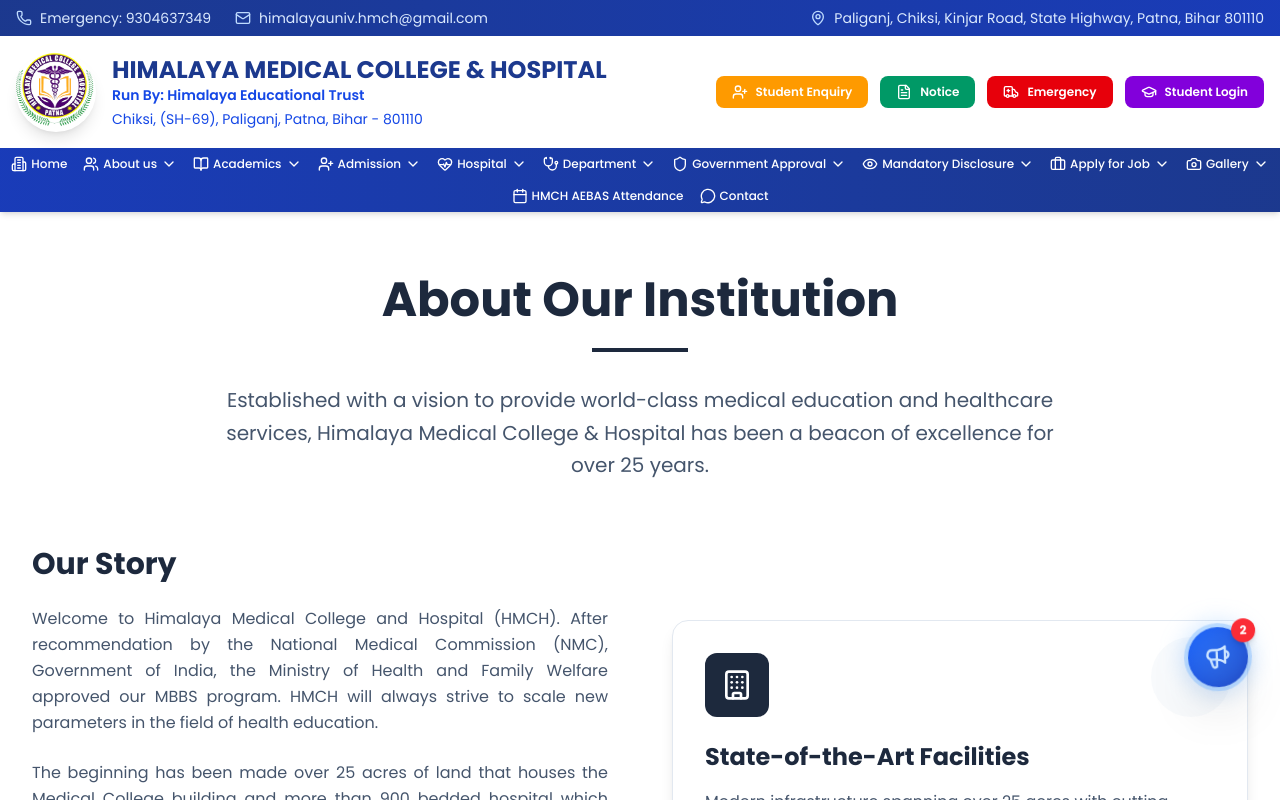
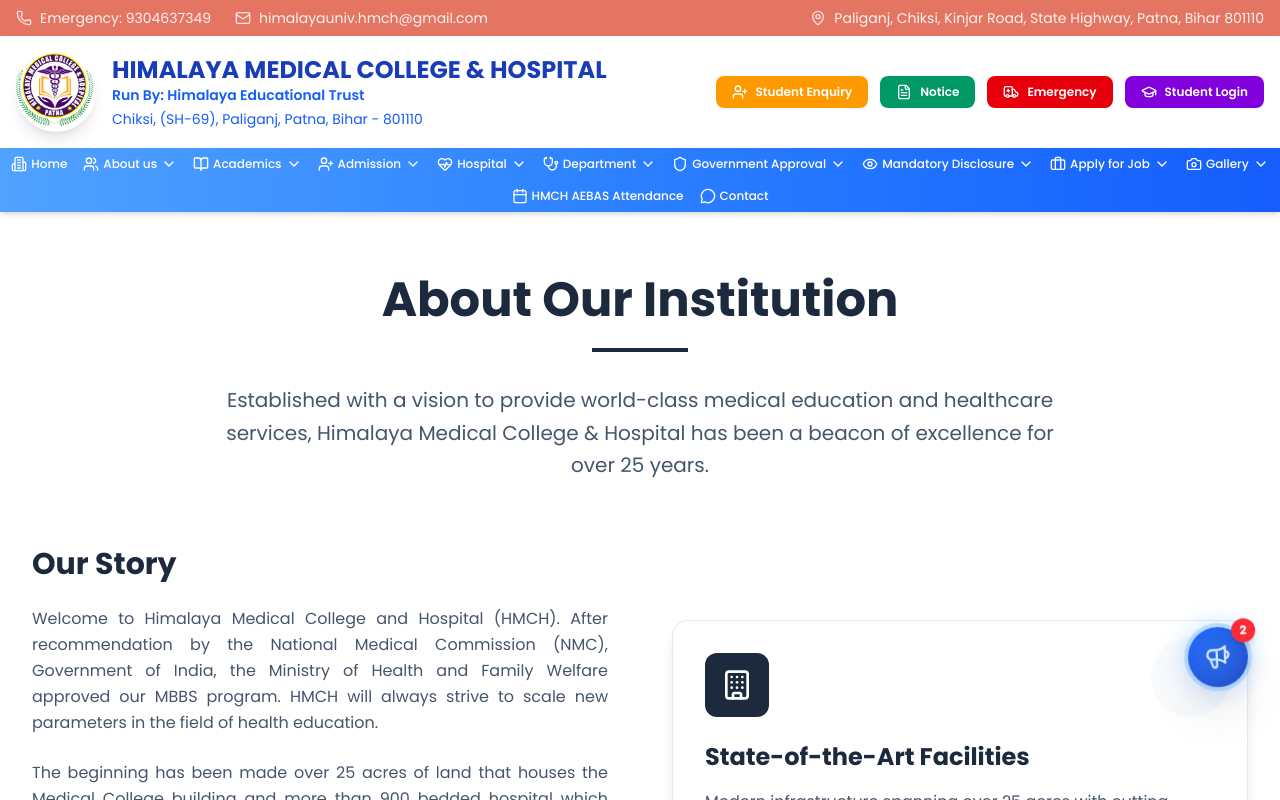
Before and after one commit to prashant0612/hospital-website, a Next.js app: page / in a window 1280 px wide. Shown: the top 800 px of the page. Built offline with nearby package versions, Linux system fonts and the light colour scheme.

Commit message:
initial commit

```diff
--- a/src/app/Component/Header.jsx
+++ b/src/app/Component/Header.jsx
@@ -219,25 +219,28 @@
   return (
     <div className="relative">
       {/* Top Contact Bar */}
-      <div className="bg-gradient-to-r from-blue-900 to-blue-800 text-white py-2 px-4 shadow-sm hidden lg:block">
+      <div className="bg-[#e37562] text-white py-2 px-4 shadow-sm hidden lg:block">
         <div className="max-w-7xl mx-auto flex flex-col md:flex-row justify-between items-center text-sm">
+          {/* Left Section */}
           <div className="flex flex-col md:flex-row items-center space-y-1 md:space-y-0 md:space-x-6">
             <div className="flex items-center space-x-2">
-              <Phone className="w-4 h-4 text-blue-200" />
-              <span className="text-blue-100 text-xs md:text-sm">
+              <Phone className="w-4 h-4 text-white/80" />
+              <span className="text-white/90 text-xs md:text-sm">
                 Emergency: 9304637349
               </span>
             </div>
             <div className="flex items-center space-x-2">
-              <Mail className="w-4 h-4 text-blue-200" />
-              <span className="text-blue-100 text-xs md:text-sm">
+              <Mail className="w-4 h-4 text-white/80" />
+              <span className="text-white/90 text-xs md:text-sm">
                 himalayauniv.hmch@gmail.com
               </span>
             </div>
           </div>
+
+          {/* Right Section */}
           <div className="flex items-center space-x-2 mt-1 md:mt-0">
-            <MapPin className="w-4 h-4 text-blue-200" />
-            <span className="text-blue-100 text-xs md:text-sm">
+            <MapPin className="w-4 h-4 text-white/80" />
+            <span className="text-white/90 text-xs md:text-sm">
               Paliganj, Chiksi, Kinjar Road, State Highway, Patna, Bihar 801110
             </span>
           </div>
@@ -245,7 +248,7 @@
       </div>
 
       {/* Main Header */}
-      <header
+     <header
         className={`bg-white shadow-md transition-all duration-300 ${
           isSticky
             ? "fixed top-0 left-0 right-0 z-40 shadow-xl animate-dropIn"
@@ -257,7 +260,7 @@
             {/* Mobile Menu Button - Left Side */}
             <button
               onClick={toggleMobileMenu}
-              className="lg:hidden p-2 rounded-md text-blue-800 hover:bg-blue-50 transition-colors duration-200"
+              className="lg:hidden p-2 rounded-md text-blue-600 hover:bg-blue-50 transition-colors duration-200"
             >
               {isMobileMenuOpen ? (
                 <X className="w-6 h-6" />
@@ -292,10 +295,10 @@
                 </div>
               </div>
               <div>
-                <h1 className="text-xl lg:text-2xl font-bold text-blue-900 leading-tight">
+                <h1 className="text-xl lg:text-2xl font-bold text-blue-800 leading-tight">
                   HIMALAYA MEDICAL COLLEGE & HOSPITAL
                 </h1>
-                <div className="text-blue-700 text-xs lg:text-sm space-y-1">
+                <div className="text-blue-600 text-xs lg:text-sm space-y-1">
                   <p className="font-semibold">
                     Run By: Himalaya Educational Trust
                   </p>
@@ -321,10 +324,10 @@
 
           {/* Mobile College Info */}
           <div className="lg:hidden mt-1 text-center pb-2">
-            <h1 className="text-base sm:text-lg font-bold text-blue-900 leading-tight">
+            <h1 className="text-base sm:text-lg font-bold text-blue-800 leading-tight">
               HIMALAYA MEDICAL COLLEGE & HOSPITAL
             </h1>
-            <div className="text-blue-700 text-xs mt-1 space-y-1">
+            <div className="text-blue-600 text-xs mt-1 space-y-1">
               <p className="font-semibold">
                 Run By: Himalaya Educational Trust
               </p>
@@ -334,7 +337,7 @@
 
         {/* Navigation Menu */}
         <nav
-          className={`bg-gradient-to-r from-blue-800 to-blue-900 text-white ${
+          className={`bg-gradient-to-r from-blue-400 via-blue-500 to-blue-600 text-white ${
             isSticky ? "shadow-lg transition-all ease-in-out duration-200" : ""
           }`}
         >
@@ -345,7 +348,7 @@
                 <div key={index} className="relative group">
                   <a
                     href={item.href}
-                    className="flex items-center text-xs space-x-1 px-2 py-2 hover:bg-blue-700 transition-colors duration-200 font-medium"
+                    className="flex items-center text-xs space-x-1 px-2 py-2 hover:bg-blue-500 hover:bg-opacity-80 transition-colors duration-200 font-medium"
                     onMouseEnter={() =>
                       item.dropdown && setActiveDropdown(item.name)
                     }
@@ -359,7 +362,7 @@
                   {/* Dropdown Menu */}
                   {item.dropdown && activeDropdown === item.name && (
                     <div
-                      className="absolute top-full left-0 bg-white text-gray-800 shadow-xl rounded-b-lg min-w-48 z-50 border-t-4 border-blue-600"
+                      className="absolute top-full left-0 bg-white text-gray-800 shadow-xl rounded-b-lg min-w-48 z-50 border-t-4 border-blue-400"
                       onMouseEnter={() => setActiveDropdown(item.name)}
                       onMouseLeave={() => setActiveDropdown(null)}
                     >
@@ -367,7 +370,7 @@
                         <a
                           key={dropIndex}
                           href="#"
-                          className="px-4 py-3 hover:bg-blue-50 hover:text-blue-700 transition-colors duration-200 border-b border-gray-100 last:border-b-0 text-xs font-medium flex items-center space-x-2"
+                          className="px-4 py-3 hover:bg-blue-50 hover:text-blue-600 transition-colors duration-200 border-b border-gray-100 last:border-b-0 text-xs font-medium flex items-center space-x-2"
                         >
                           {item.name === "Hospital" && dropIndex === 3 ? (
                             <Ambulance className="w-3 h-3" />
@@ -402,7 +405,7 @@
 
                   {/* Menu Content with slide animation */}
                   <motion.div
-                    className="absolute left-0 top-0 h-full w-3/4 max-w-xs bg-blue-900 shadow-xl"
+                    className="absolute left-0 top-0 h-full w-3/4 max-w-xs bg-gradient-to-b from-blue-500 to-blue-600 shadow-xl"
                     initial="hidden"
                     animate="visible"
                     exit="exit"
@@ -415,7 +418,7 @@
                   >
                     <div className="h-full flex flex-col">
                       {/* Menu Header */}
-                      <div className="flex items-center justify-between p-4 border-b border-blue-800">
+                      <div className="flex items-center justify-between p-4 border-b border-blue-400 border-opacity-50">
                         <div className="w-12 h-12 rounded-full flex items-center justify-center shadow-lg bg-white">
                           <img
                             src="/logo.png"
@@ -425,14 +428,14 @@
                         </div>
                         <button
                           onClick={toggleMobileMenu}
-                          className="p-2 rounded-md text-white hover:bg-blue-800 transition-colors duration-200"
+                          className="p-2 rounded-md text-white hover:bg-blue-400 hover:bg-opacity-50 transition-colors duration-200"
                         >
                           <X className="w-6 h-6" />
                         </button>
                       </div>
 
                       {/* Action Buttons */}
-                      <div className="border-b border-blue-700 p-4">
+                      <div className="border-b border-blue-400 border-opacity-50 p-4">
                         <div className="grid grid-cols-2 gap-2">
                           {actionButtons.map((button, index) => (
                             <motion.a
@@ -460,7 +463,7 @@
                             transition={{ delay: index * 0.03 + 0.2 }}
                           >
                             <div
-                              className="flex items-center justify-between px-4 py-3 hover:bg-blue-800 transition-colors duration-200 border-b border-blue-800"
+                              className="flex items-center justify-between px-4 py-3 hover:bg-blue-400 hover:bg-opacity-50 transition-colors duration-200 border-b border-blue-400 border-opacity-30"
                               onClick={() =>
                                 item.dropdown && handleDropdownToggle(item.name)
                               }
@@ -483,7 +486,7 @@
                             {/* Dropdown */}
                             {item.dropdown && activeDropdown === item.name && (
                               <motion.div
-                                className="bg-blue-800 border-l-4 border-blue-400"
+                                className="bg-blue-400 bg-opacity-80 border-l-4 border-blue-200"
                                 initial={{ height: 0, opacity: 0 }}
                                 animate={{ height: "auto", opacity: 1 }}
                                 exit={{ height: 0, opacity: 0 }}
@@ -494,7 +497,7 @@
                                     <motion.a
                                       key={dropIndex}
                                       href="#"
-                                      className="px-8 py-2 text-xs hover:bg-blue-700 transition-colors duration-200 text-blue-100 flex items-center space-x-2"
+                                      className="px-8 py-2 text-xs hover:bg-blue-300 hover:bg-opacity-50 transition-colors duration-200 text-blue-50 flex items-center space-x-2"
                                       initial={{ opacity: 0 }}
                                       animate={{ opacity: 1 }}
                                       transition={{ delay: dropIndex * 0.05 }}
--- a/src/app/Component/Testimonial.jsx
+++ b/src/app/Component/Testimonial.jsx
@@ -189,10 +189,10 @@
       </section>
 
       {/* Search and Filter Section */}
-      <section className="py-8 md:py-12 bg-gradient-to-r from-gray-50 to-blue-50">
+      {/* <section className="py-8 md:py-12 bg-gradient-to-r from-gray-50 to-blue-50">
         <div className="max-w-7xl mx-auto px-4 sm:px-6 lg:px-8">
           <div className="flex flex-col lg:flex-row gap-4 md:gap-6 items-center justify-between">
-            {/* Search Bar */}
+
             <div className="relative w-full lg:flex-1 lg:max-w-md">
               <Search className="absolute left-3 top-1/2 transform -translate-y-1/2 text-gray-400 w-4 h-4 md:w-5 md:h-5" />
               <input
@@ -204,7 +204,7 @@
               />
             </div>
 
-            {/* Category Filter */}
+
             <div className="flex flex-wrap gap-2 w-full lg:w-auto justify-center lg:justify-start">
               {categories.map((category) => (
                 <button
@@ -223,7 +223,7 @@
             </div>
           </div>
         </div>
-      </section>
+      </section> */}
 
       {/* Featured Testimonial Carousel */}
       <section className="py-12 md:py-20 bg-white">
```
